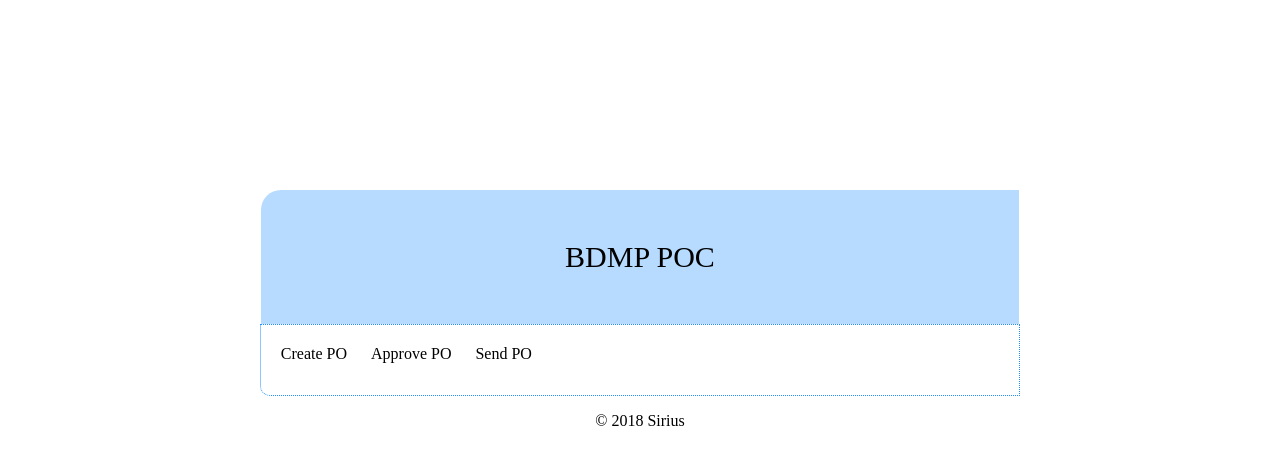
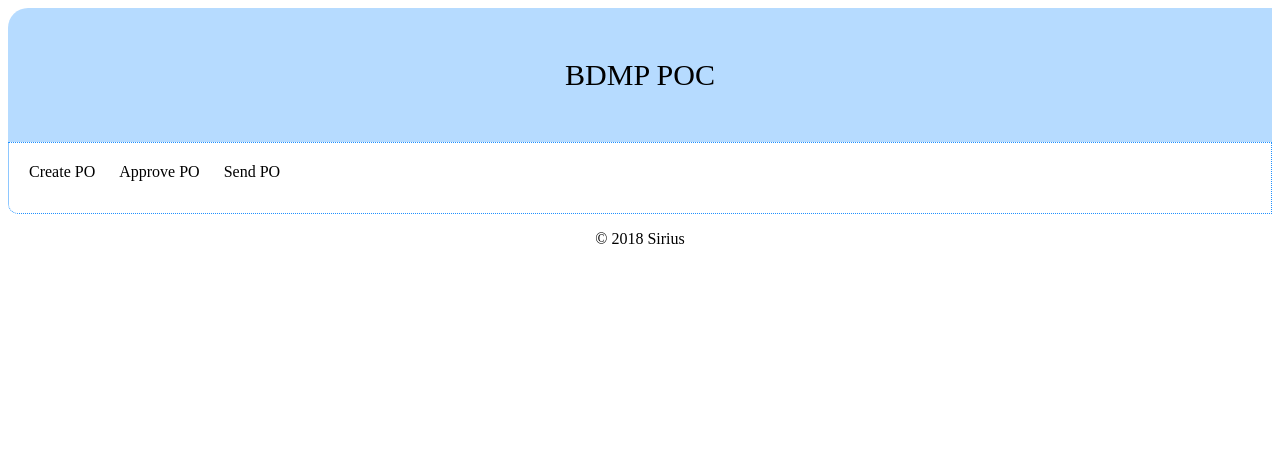
Before and after one commit to mah-k-esh/bdmp_poc, a website built with webpack: page questions-new.html in a window 1280 px wide. Built offline with nearby package versions, Linux system fonts and the light colour scheme; no server answers.

Commit message:
css update

```diff
--- a/questions-new.css
+++ b/questions-new.css
@@ -30,7 +30,8 @@
     /* padding-bottom: 5%; */
     /* background: pink; */
     /* border: solid; */
-    width: 60%;
+/*     width: 60%; */
+    height: 100%;
     border: dotted dodgerblue 1px;
     border-bottom-left-radius: 10px;
 
@@ -123,7 +124,7 @@
     padding-top: 50px;
     padding-bottom: 50px;
     font-size: 30px;
-    width: 60%;
+/*     width: 60%; */
     border-top-left-radius: 20px;
 }
 
@@ -135,7 +136,7 @@
 
 .workspace{
     /* margin: 0 auto; */
-    margin-top: 15%;
+/*     margin-top: 15%; */
     height: 100%;
     overflow-y: scroll;
 }
```
